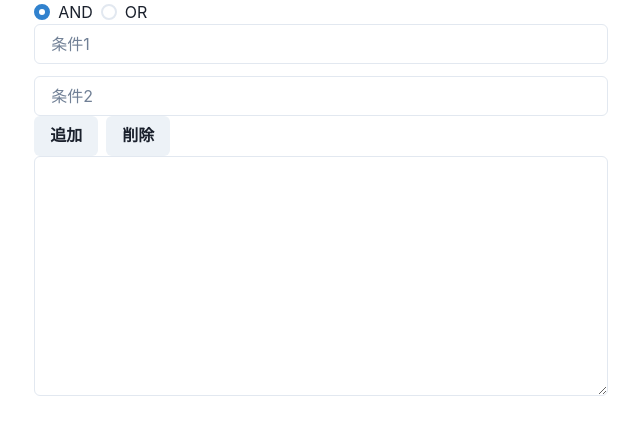
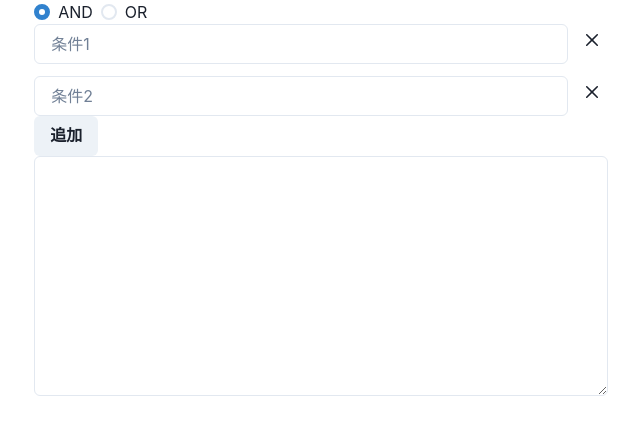
Before and after one commit to hntk03/andor, a Next.js app: page / in a window 1280 px wide. Shown: the top 434 px of the page, without its empty margins (319-959 px from the left). Built offline with nearby package versions, Linux system fonts and the light colour scheme.

Commit message:
modify removeButton

```diff
--- a/pages/index.js
+++ b/pages/index.js
@@ -1,24 +1,15 @@
 import Head from 'next/head';
 import styles from '../styles/Home.module.css';
-import { Container, RadioGroup, Stack, Radio, Input, Button, Textarea } from '@chakra-ui/react';
+import { Container, RadioGroup, Stack, Radio, Input, Button, CloseButton, Textarea } from '@chakra-ui/react';
 import { ChakraProvider } from '@chakra-ui/react';
 import { useState } from 'react';
 
 export default function Home() {
+	const [value, setValue] = useState('1')
+	const conditionNumMin = 2
 	const conditionNumMax = 5
-	const conditionNumMin = 2
-	const [value, setValue] = useState('1')
-	const [condition1, setCondition1] = useState('')
-	const [condition2, setCondition2] = useState('')
-	const [conditions, setConditions] = useState(Array(conditionNumMax).fill(''))
+	const [conditions, setConditions] = useState(Array(conditionNumMin).fill(''))
 	const [text, setText] = useState()
-	const [conditionNum, setConditionNum] = useState(conditionNumMin)
-
-const onChangeCondition1 = (e) => {
-	console.log(e)
-	setCondition1(e.target.value)
-	generate(value)
-}
 
 const onChangeCondition = (e) => {
 	const data = conditions.slice()
@@ -31,24 +22,32 @@ const onChangeCondition = (e) => {
 	generate(value, data)
 }
 
-const onChangeCondition2 = (e) => {
-	setCondition2(e.target.value)
-	generate(value)
-}
-
 const onChangeType = (e) => {
 	setValue(e)
 	generate(e, conditions)
 }
 
 const onClickAdd = () => {
-	const num = Math.min(conditionNum+1, conditionNumMax)
-	setConditionNum(num)
+	if(conditions.length+1 > conditionNumMax){
+		return
+	}
+
+	conditions.push('')
+
+	generate(value, conditions)
 }
 
-const onClickDelete = () => {
-	const num = Math.max(conditionNum-1, conditionNumMin)
-	setConditionNum(num)
+const onClickCloseButton = (e) => {
+	if(conditions.length-1 < conditionNumMin){
+		return
+	}
+
+	const delIndex = Number(e.target.id) - 1
+	const copyConditions = conditions.slice()
+	copyConditions.splice(delIndex, 1)
+
+	setConditions(copyConditions)
+	generate(value, copyConditions)
 }
 
 const generate = (value, conditions) =>{
@@ -63,41 +62,38 @@ const generate = (value, conditions) =>{
 	const spaces = makeSpace(type)
 
 	const list = []
-	const first = type + " ┬ " + conditions[0]
-	const end = spaces + " └ " + conditions[conditionNum-1]
+	const first = `${type} ┬ ${conditions[0]}`
+	const end = `${spaces} └  ${conditions[conditions.length-1]}`
 
-	for(let i=1;i<conditionNum-1;i++){
-		const item = spaces + "  ├ " + conditions[i]
+	for(let i=1;i<conditions.length-1;i++){
+		const item = `${spaces}  ├ ${conditions[i]}`
 		list.push(item)
 	}
 
 	list.unshift(first)
   list.push(end)
 
-
 	setText(list.join('\n'))
-	// const first = type + " ┬ " + condition1
-	// const end = makeSpace(type) + " └ " + condition2
-	// const content = [first, end].join("\n")
-	// setText(content)
 }
 
 const makeSpace = (type) => {
 	return Array(type.length+4).fill(" ").join("")
 }
 
-const hoge = () => {
+const DisplayConditions = () => {
 	const list = []
-	for(let i=0; i<conditionNum; i++){
+	for(let i=0; i<conditions.length; i++){
 		const placeholder = '条件' + (i+1)
-		list.push(<Input key={i+1} id={i+1} placeholder={placeholder} size='md' onChange={onChangeCondition} value={conditions[i]} />)
+		const row = []
+		row.push(<Stack key={`stack_${i+1}`} direction='row'>)
+		row.push(<Input key={`input_${i+1}`} id={i+1} placeholder={placeholder} size='md' onChange={onChangeCondition} value={conditions[i]} />)
+		row.push(<CloseButton key={`closeButton_${i+1}`} id={i+1} onClick={onClickCloseButton} />)
+		row.push(</Stack>)
+		list.push(row)
+
 	}
+
 	return list
-}
-
-const tmp = () => {
-	// <Input placeholder='条件1' size='md' onChange={onChangeCondition1} value={condition1} />
-	// <Input placeholder='条件2' size='md' onChange={onChangeCondition2} value={condition2} />
 }
 
   return (
@@ -118,12 +114,11 @@ const tmp = () => {
 			</RadioGroup>
 
 			<Stack spacing={3}>
-				{hoge()}
+				{DisplayConditions()}
 			</Stack>
 
 			<Stack direction='row'>
 				<Button onClick={onClickAdd}>追加</Button>
-				<Button onClick={onClickDelete}>削除</Button>
 			</Stack>
 
 			<Textarea h='calc(30vh)' placeholder='' value={text} isReadOnly={true} size="lg" />
```
